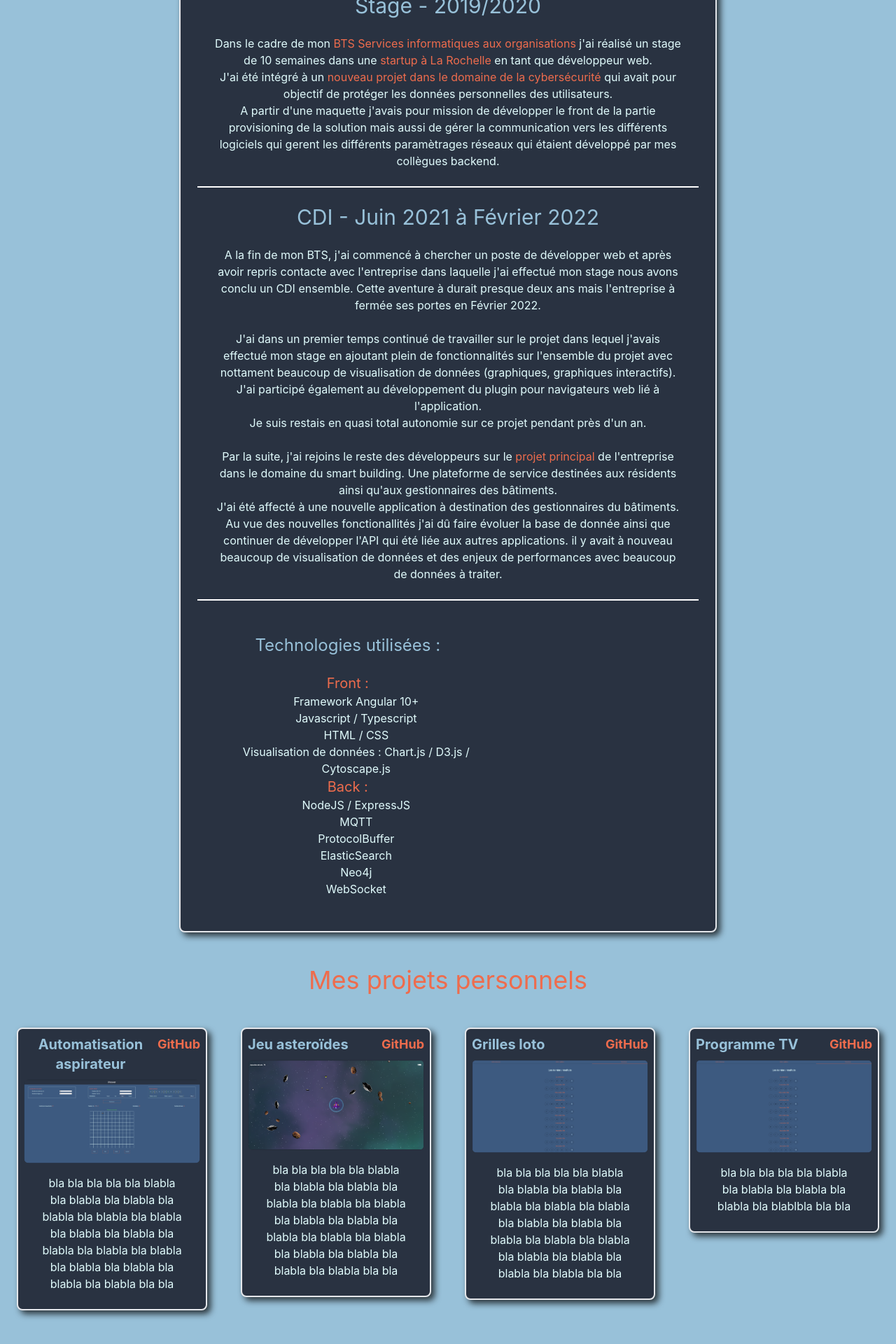
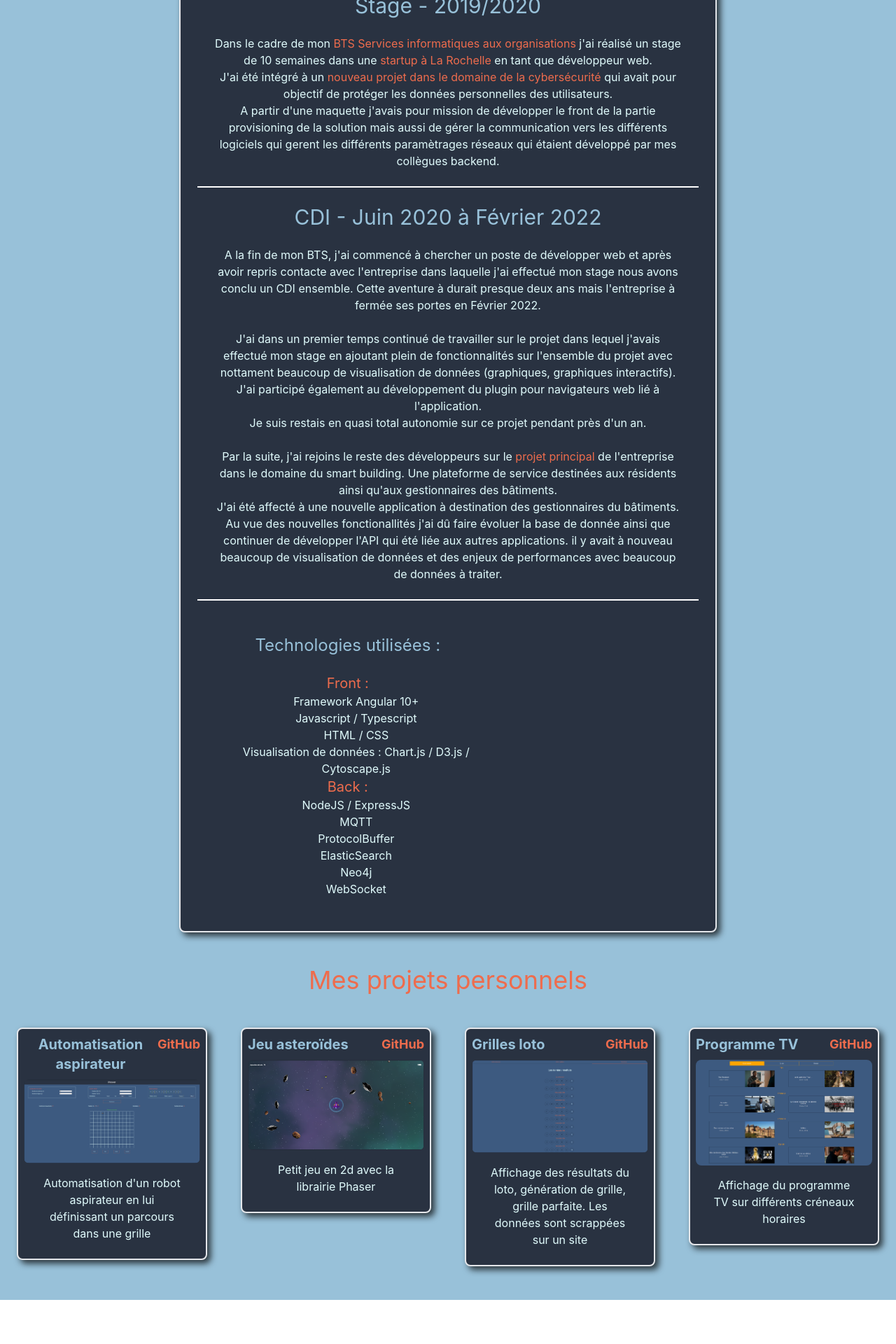
Before and after one commit to davidgarnier123/portfolio, a React (Create React App) app: page / in a window 1280 px wide. Shown: the part 969-2889 px from the top of the page at 70% size. After the commit the page ends 2826 px from the top, so only its background shows below. Built offline with nearby package versions, Linux system fonts and the light colour scheme.

Commit message:
add robot project

```diff
--- a/src/exp/exp.js
+++ b/src/exp/exp.js
@@ -16,7 +16,7 @@ class Exp extends React.Component {
             </div>
 
             <div className='p-6 border-b-2 border-white'>
-                <h3 className='text-clair text-3xl mb-6'>CDI - Juin 2021 à Février 2022</h3>
+                <h3 className='text-clair text-3xl mb-6'>CDI - Juin 2020 à Février 2022</h3>
                 <div className='text-myWhite'>A la fin de mon BTS, j'ai commencé à chercher un poste de développer web et après avoir repris contacte avec l'entreprise dans laquelle j'ai effectué mon stage nous avons conclu un CDI ensemble. Cette aventure à durait presque deux ans mais l'entreprise à fermée ses portes en Février 2022.
                 <br></br><br></br>J'ai dans un premier temps continué de travailler sur le projet dans lequel j'avais effectué mon stage en ajoutant plein de fonctionnalités sur l'ensemble du projet avec nottament beaucoup de visualisation de données (graphiques, graphiques interactifs). J'ai participé également au développement du plugin pour navigateurs web lié à l'application.
                 <br></br>Je suis restais en quasi total autonomie sur ce projet pendant près d'un an.
--- a/src/poc/poc.js
+++ b/src/poc/poc.js
@@ -2,6 +2,7 @@ import React from 'react';
 import poc1 from '../assets/poc1.PNG';
 import poc2 from '../assets/poc2.PNG';
 import poc3 from '../assets/poc3.PNG';
+import poc4 from '../assets/poc4.PNG';
 
 
 class Poc extends React.Component {
@@ -19,6 +20,10 @@ class Poc extends React.Component {
       id : 3,
       img : poc3
     },
+    {
+      id : 4,
+      img : poc4
+    }
   ]
 
   render() {
--- a/src/projects/projects.js
+++ b/src/projects/projects.js
@@ -6,10 +6,10 @@ class Projects extends React.Component {
         return <div className='h-max flex items-center pt-6 pb-6 flex-col' id="content">
             <h2 className='text-orange text-4xl justify-self-start mb-6'>Mes projets personnels</h2>
             <div className='flex lg:flex-row sm:flex-col flex-col justify-between'>
-                <Poc id={1} title={'Automatisation aspirateur'} desc={'bla bla bla bla bla blabla bla blabla bla blabla bla blabla bla blabla bla blabla bla blabla bla blabla bla blabla bla blabla bla blabla bla blabla bla blabla bla blabla bla blabla bla bla'} link={'https://daga123-asteroids.web.app/'}></Poc>
-                <Poc id={2} title={'Jeu asteroïdes'} desc={'bla bla bla bla bla blabla bla blabla bla blabla bla blabla bla blabla bla blabla bla blabla bla blabla bla blabla bla blabla bla blabla bla blabla bla blabla bla blabla bla blabla bla bla'} link={'https://daga123-asteroids.web.app/'}></Poc>
-                <Poc id={3} title={'Grilles loto'} desc={'bla bla bla bla bla blabla bla blabla bla blabla bla blabla bla blabla bla blabla bla blabla bla blabla bla blabla bla blabla bla blabla bla blabla bla blabla bla blabla bla blabla bla bla'} link={'https://daga123-loto.web.app/'}></Poc>
-                <Poc id={3} title={'Programme TV'} desc={'bla bla bla bla bla blabla bla blabla bla blabla bla blabla bla blablbla bla bla'} link={'https://daga123-tv.web.app/'}></Poc>
+                <Poc id={1} title={'Automatisation aspirateur'} desc={`Automatisation d'un robot aspirateur en lui définissant un parcours dans une grille`} link={'https://daga123-robot.web.app/'}></Poc>
+                <Poc id={2} title={'Jeu asteroïdes'} desc={`Petit jeu en 2d avec la librairie Phaser`} link={'https://daga123-asteroids.web.app/'}></Poc>
+                <Poc id={3} title={'Grilles loto'} desc={`Affichage des résultats du loto, génération de grille, grille parfaite. Les données sont scrappées sur un site`} link={'https://daga123-loto.web.app/'}></Poc>
+                <Poc id={4} title={'Programme TV'} desc={'Affichage du programme TV sur différents créneaux horaires'} link={'https://daga123-tv.web.app/'}></Poc>
             </div>
         </div>
             ;
```
Also changed, not shown: src/assets/poc4.PNG (added).
